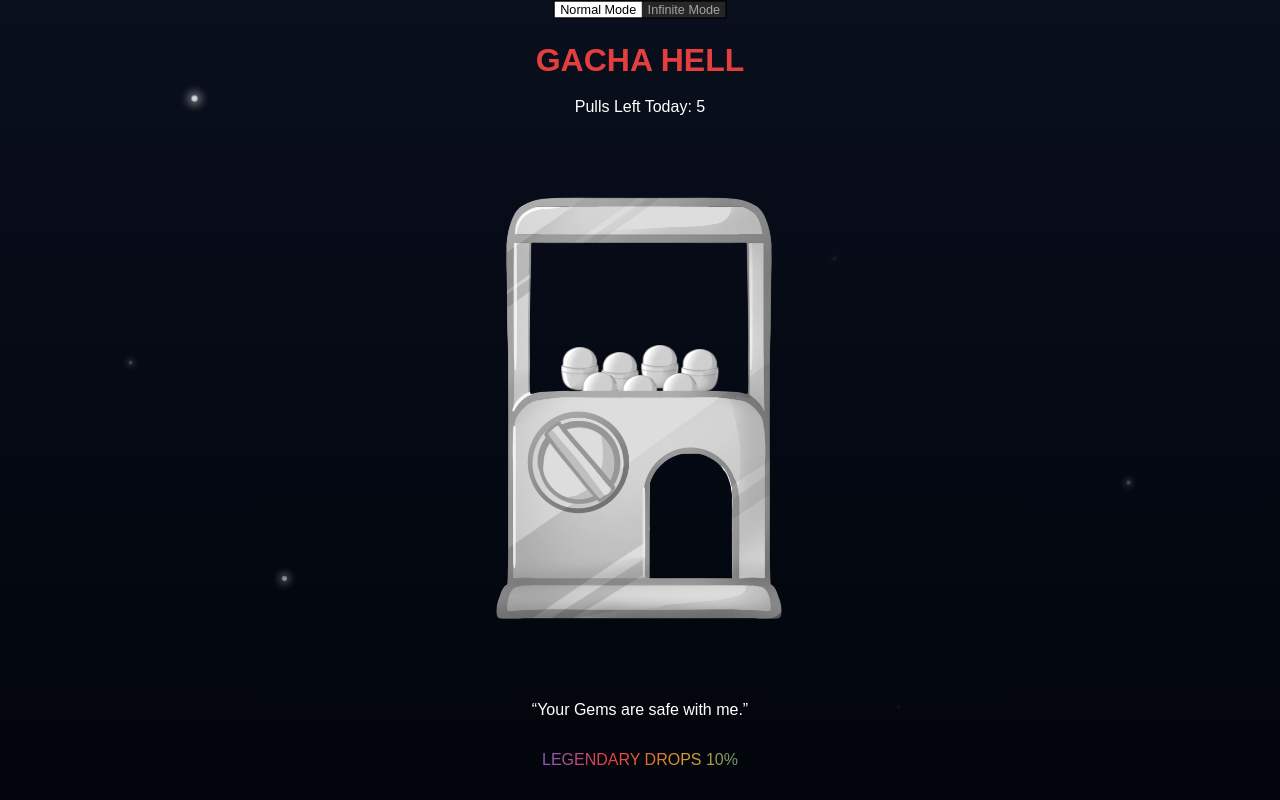
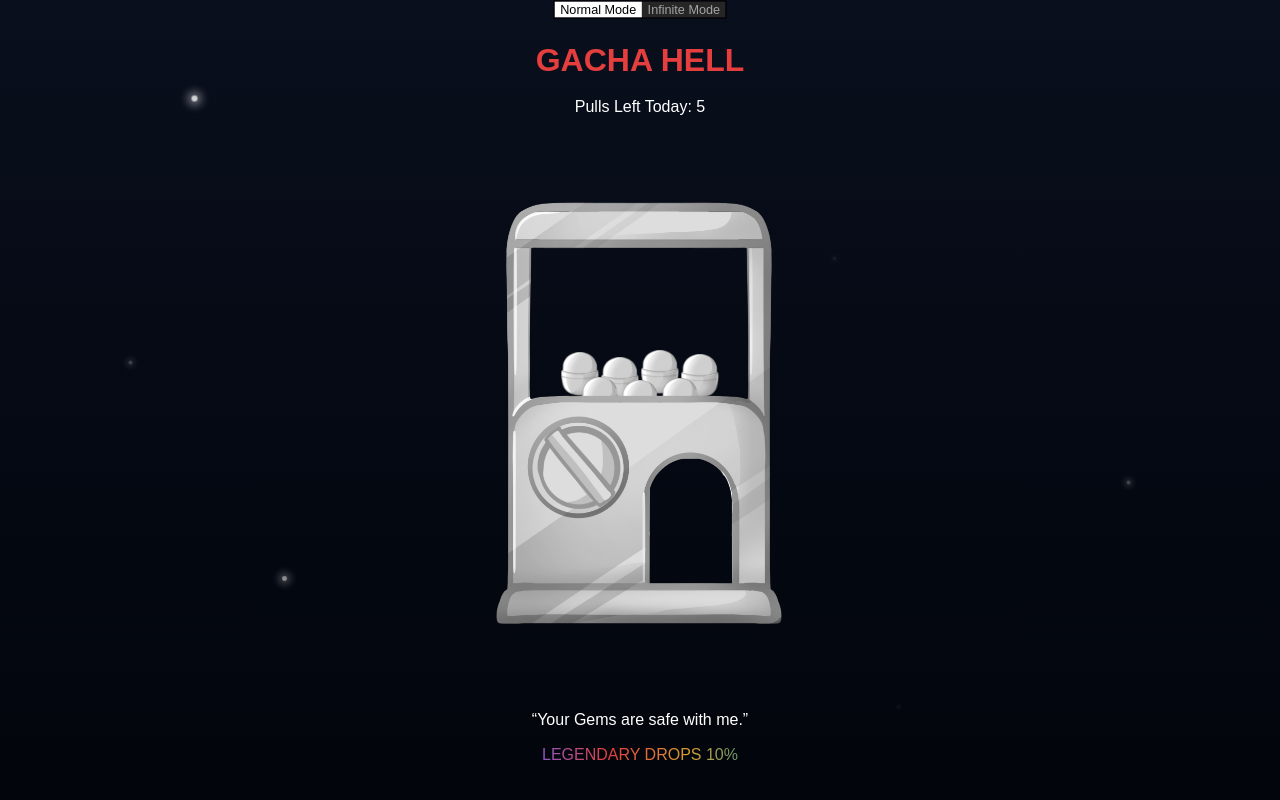
Before and after one commit to CailynMuljadi/gachapon, a Next.js app: page / in a window 1280 px wide. Built offline with nearby package versions, Linux system fonts and the light colour scheme; a web font is replaced by a local one.

Commit message:
less padding

```diff
--- a/components/Footer.tsx
+++ b/components/Footer.tsx
@@ -9,11 +9,11 @@ export default function Footer({ dialogue, setDialogue }: { dialogue: string, se
     <div
       className="w-full max-w-sm flex flex-col items-center z-10 pt-2 text-center shrink-0"
       // Pushed up another 10px (from 5px to 15px) to safely clear phone bottom navigation zones
-      style={{ paddingBottom: 'calc(15px + env(safe-area-inset-bottom))' }}
+      style={{ paddingBottom: 'calc(20px + env(safe-area-inset-bottom))' }}
     >
       <p
         onClick={() => setDialogue(quotes[Math.floor(Math.random()*quotes.length)])}
-        className="text-sm bg-white/10 px-6 py-3 rounded-full mb-1 cursor-pointer"
+        className="text-sm bg-white/10 px-6 py-1 rounded-full mb-[1px] cursor-pointer"
         style={{ color: '#ffffff' }}
       >
         &ldquo;{dialogue}&rdquo;
```
